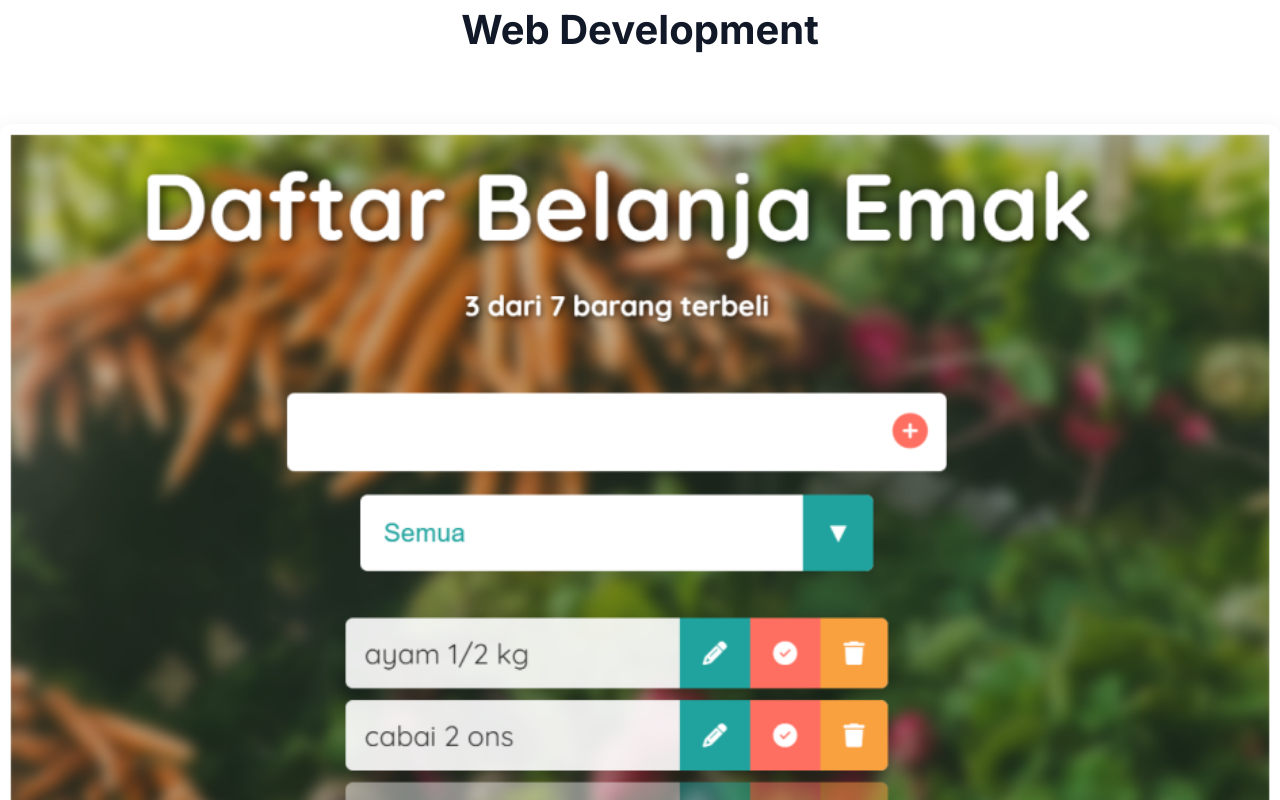
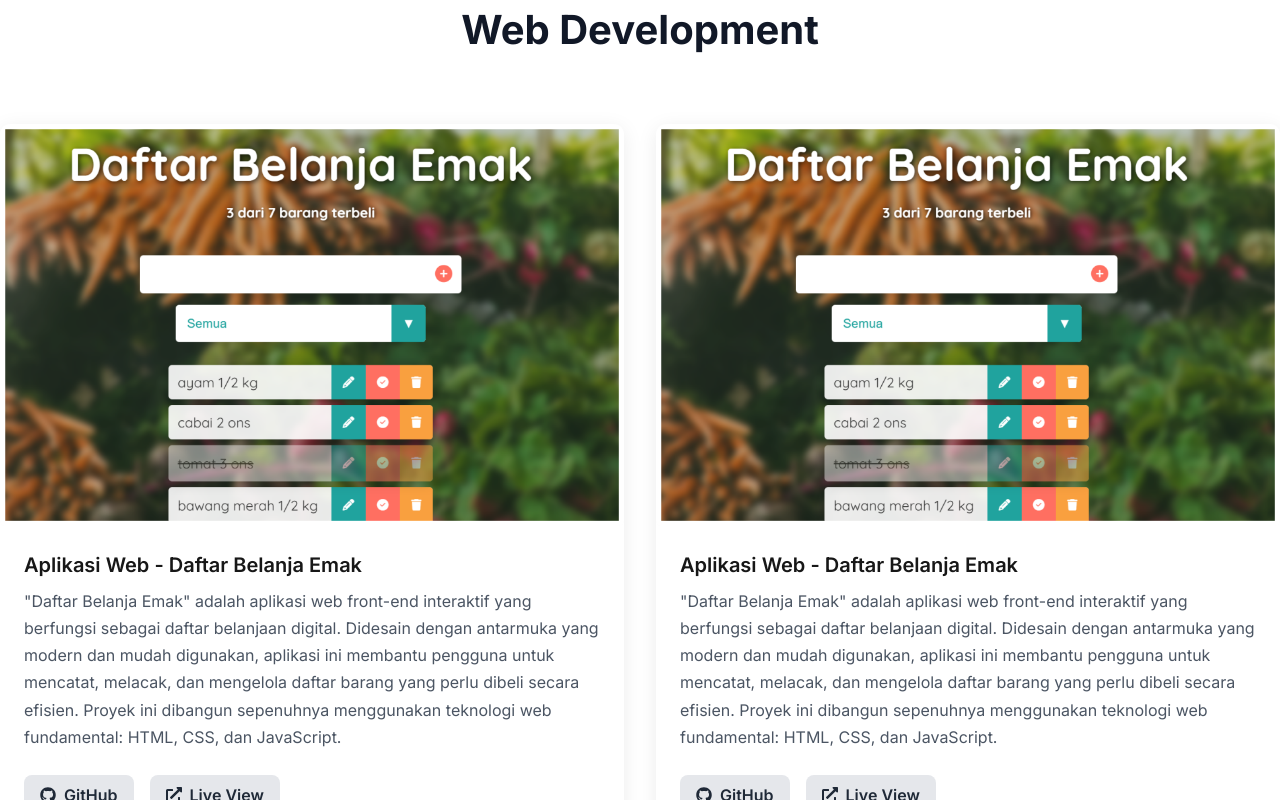
Before and after one commit to arifaji29/myportofolio, a Next.js app: page / in a window 1280 px wide. Shown: the part 4120-4920 px from the top of the page. Built offline with nearby package versions, Linux system fonts and the light colour scheme.

Commit message:
tambah lagi

```diff
--- a/components/WebDevProjects.tsx
+++ b/components/WebDevProjects.tsx
@@ -8,6 +8,13 @@ import { FaGithub, FaExternalLinkAlt } from 'react-icons/fa';
 
 const webDevProjectsData = [
   {
+    image: '/images/web1.png',
+    title: 'Aplikasi Web - Daftar Belanja Emak',
+    description: '"Daftar Belanja Emak" adalah aplikasi web front-end interaktif yang berfungsi sebagai daftar belanjaan digital. Didesain dengan antarmuka yang modern dan mudah digunakan, aplikasi ini membantu pengguna untuk mencatat, melacak, dan mengelola daftar barang yang perlu dibeli secara efisien. Proyek ini dibangun sepenuhnya menggunakan teknologi web fundamental: HTML, CSS, dan JavaScript.',
+    githubUrl: 'https://github.com/arifaji29/My-List',
+    liveUrl: 'https://belanjaemak.vercel.app/',
+  },
+   {
     image: '/images/web1.png',
     title: 'Aplikasi Web - Daftar Belanja Emak',
     description: '"Daftar Belanja Emak" adalah aplikasi web front-end interaktif yang berfungsi sebagai daftar belanjaan digital. Didesain dengan antarmuka yang modern dan mudah digunakan, aplikasi ini membantu pengguna untuk mencatat, melacak, dan mengelola daftar barang yang perlu dibeli secara efisien. Proyek ini dibangun sepenuhnya menggunakan teknologi web fundamental: HTML, CSS, dan JavaScript.',
```
